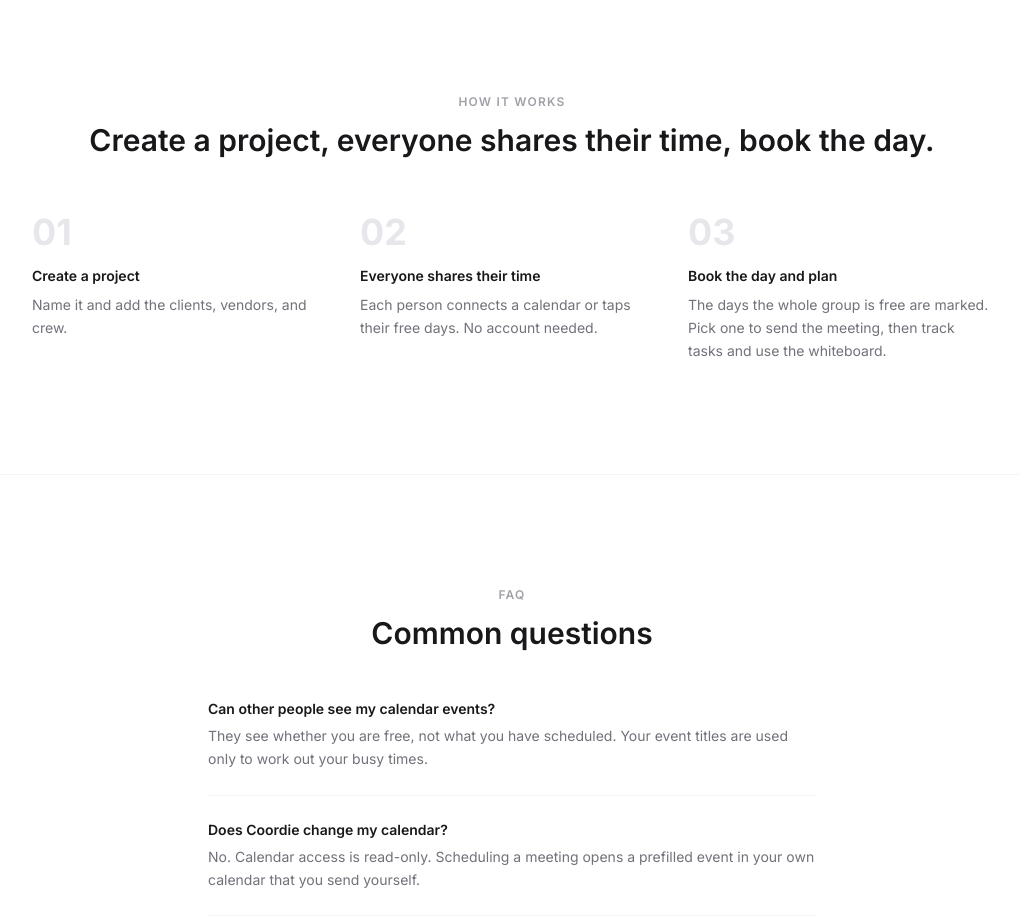
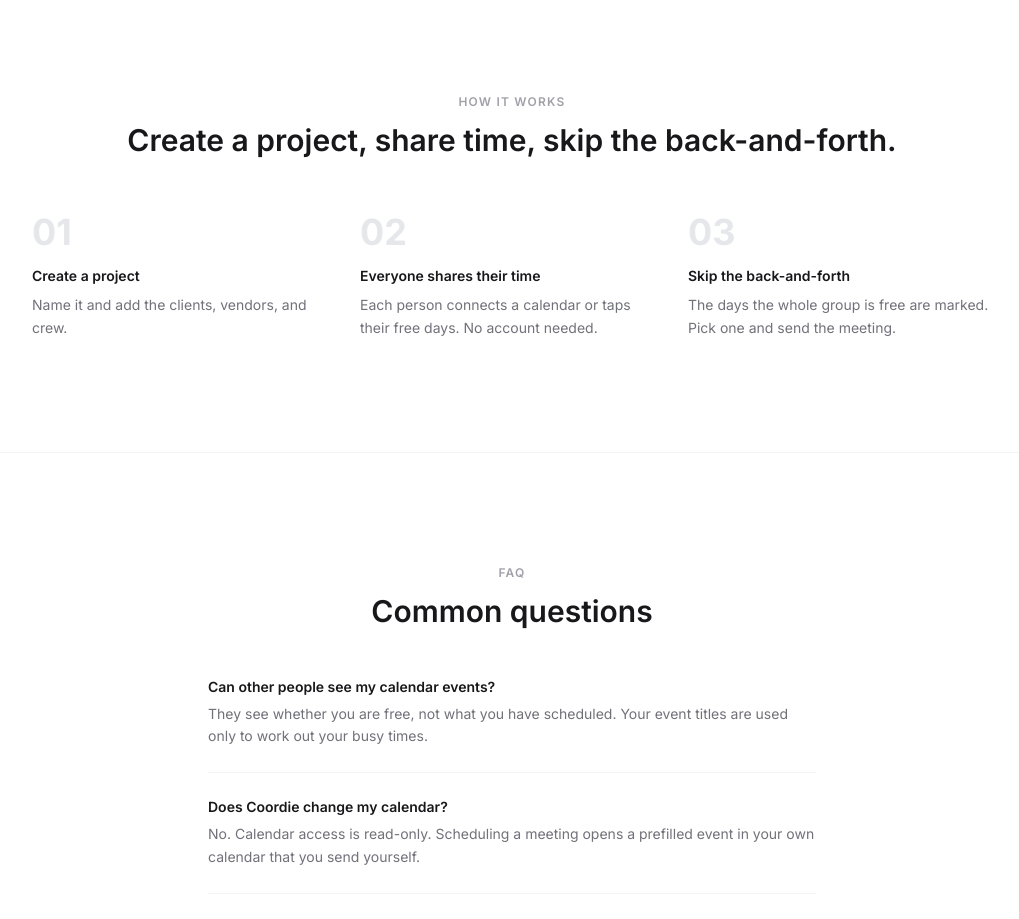
Before and after one commit to dansbrandmoves/cap-collective-app, a React (Vite) app: page / in a window 1280 px wide. Shown: the part 2180-3099 px from the top of the page, without its empty margins (128-1147 px from the left). Built offline with nearby package versions, Linux system fonts and the light colour scheme; no server answers.

Commit message:
coordie: how-it-works lands on the payoff — skip the back-and-forth
Co-Authored-By: Claude Fable 5 <noreply@anthropic.com>

```diff
--- a/src/pages/HomePage.jsx
+++ b/src/pages/HomePage.jsx
@@ -28,7 +28,7 @@ const FEATURES = [
 const HOW_IT_WORKS = [
   { step: '01', title: 'Create a project', desc: 'Name it and add the clients, vendors, and crew.' },
   { step: '02', title: 'Everyone shares their time', desc: 'Each person connects a calendar or taps their free days. No account needed.' },
-  { step: '03', title: 'Book the day and plan', desc: 'The days the whole group is free are marked. Pick one to send the meeting, then track tasks and use the whiteboard.' },
+  { step: '03', title: 'Skip the back-and-forth', desc: 'The days the whole group is free are marked. Pick one and send the meeting.' },
 ]
 
 // The group whose availability converges in the hero demo. Each person's free
@@ -300,7 +300,7 @@ export function HomePage() {
       <section id="how-it-works" className="px-5 sm:px-8 py-20 sm:py-28 max-w-5xl mx-auto w-full">
         <div className="text-center mb-14">
           <p className="text-xs font-semibold text-zinc-600 uppercase tracking-widest mb-3">How it works</p>
-          <h2 className="text-2xl sm:text-3xl font-semibold text-zinc-100">Create a project, everyone shares their time, book the day.</h2>
+          <h2 className="text-2xl sm:text-3xl font-semibold text-zinc-100">Create a project, share time, skip the back-and-forth.</h2>
         </div>
 
         <div className="grid grid-cols-1 sm:grid-cols-3 gap-6">
```
